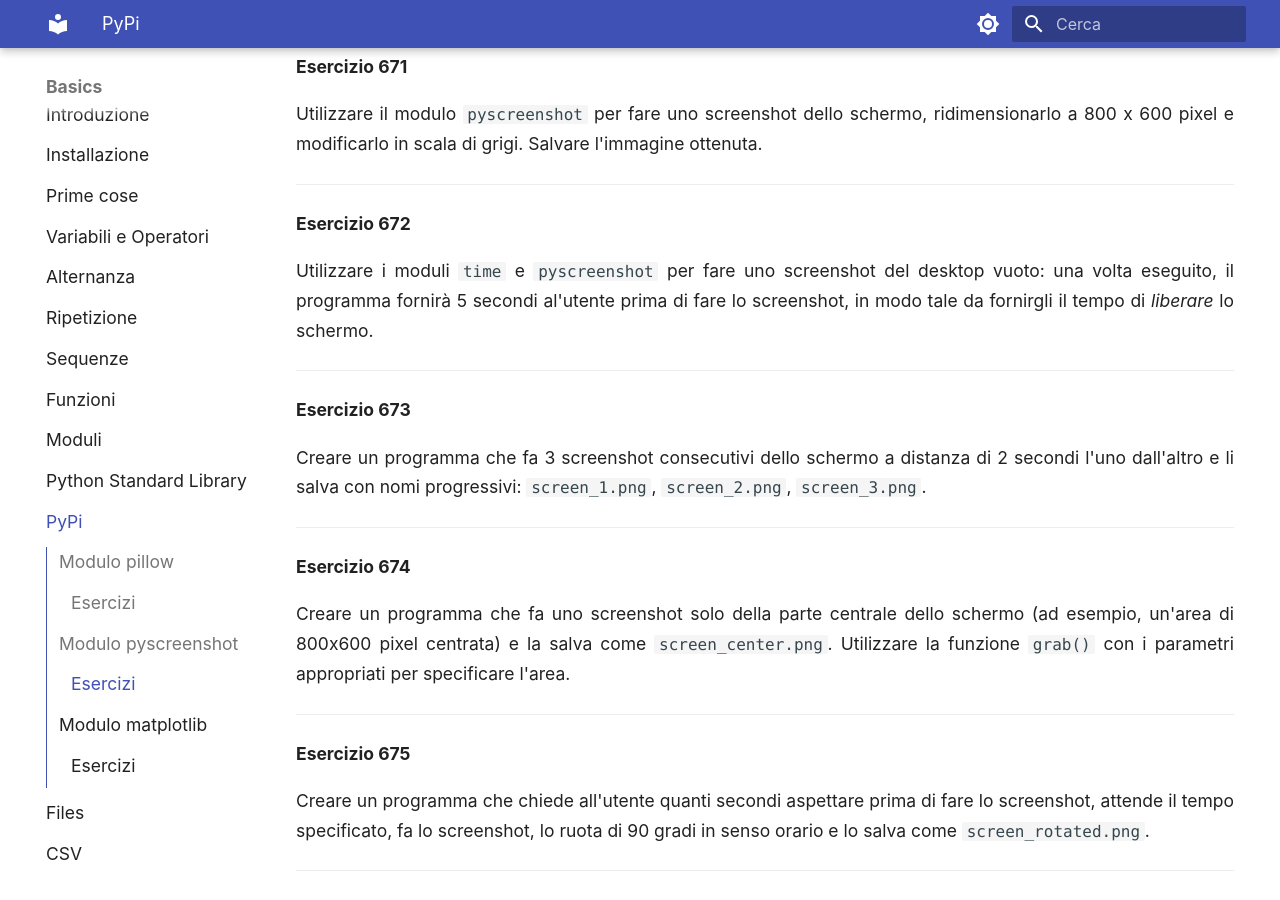
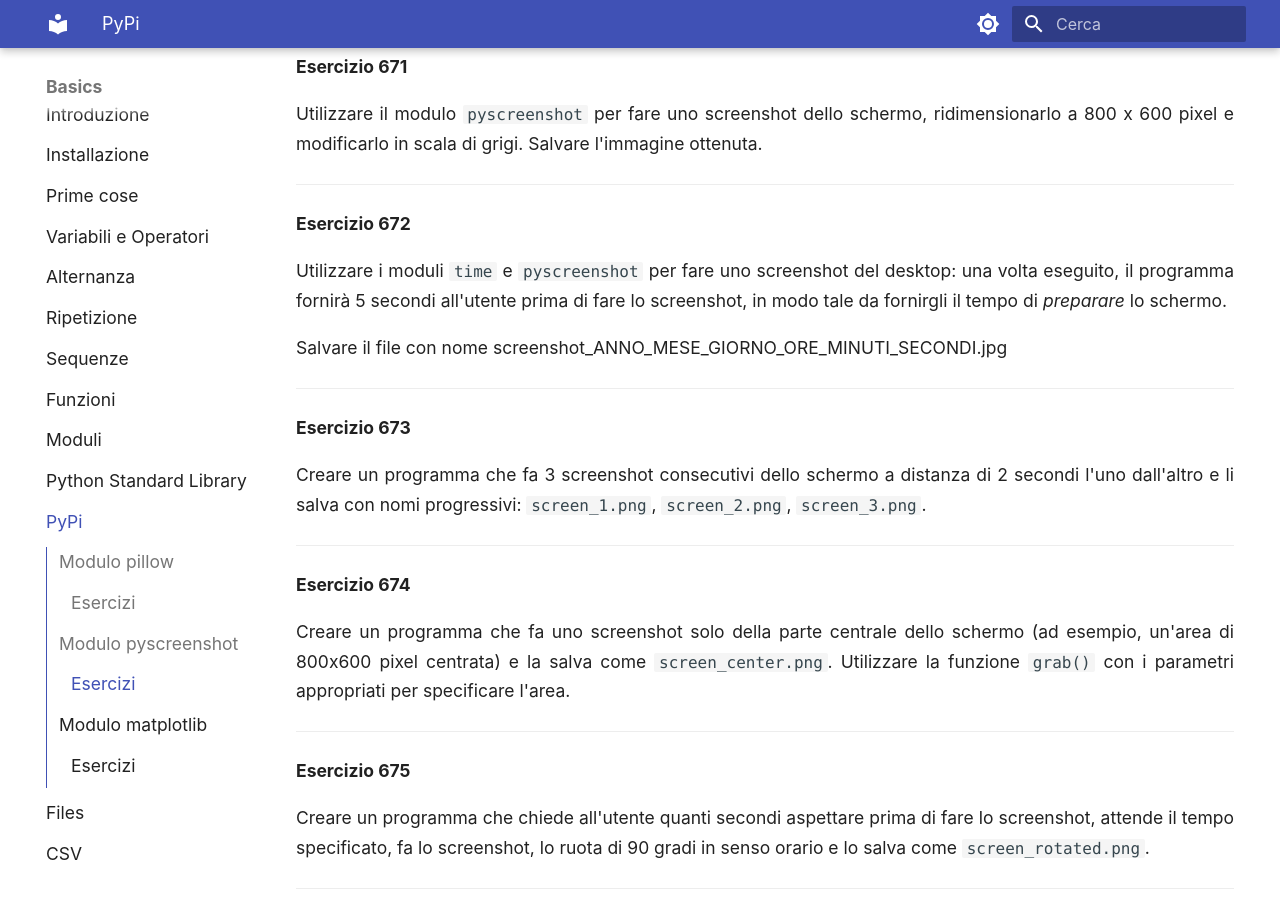
Before and after one commit to adjamhub/pyhandouts, an MkDocs documentation site: the page built from docs/basics/106_pypi.md, in a window 1280 px wide and 900 px high, scrolled down 7210 px. Built offline with MkDocs 1.6.1 and Material for MkDocs 9.7.7, drawn with Linux system fonts in a browser that asks for light colours; emoji names are drawn with the system emoji font.

Commit message:
es 672 ++

```diff
--- a/docs/basics/106_pypi.md
+++ b/docs/basics/106_pypi.md
@@ -230,8 +230,10 @@ Salvare l'immagine ottenuta.
 
 **Esercizio 672**
 
-Utilizzare i moduli `time` e `pyscreenshot` per fare uno screenshot del desktop vuoto: una volta eseguito, il programma fornirà 5 secondi al'utente prima di fare lo screenshot,
-in modo tale da fornirgli il tempo di *liberare* lo schermo.
+Utilizzare i moduli `time` e `pyscreenshot` per fare uno screenshot del desktop: una volta eseguito, il programma fornirà 5 secondi all'utente prima di fare lo screenshot,
+in modo tale da fornirgli il tempo di *preparare* lo schermo.
+
+Salvare il file con nome screenshot_ANNO_MESE_GIORNO_ORE_MINUTI_SECONDI.jpg
 
 ------------------------------------------------------------------------------------------------
 
```
